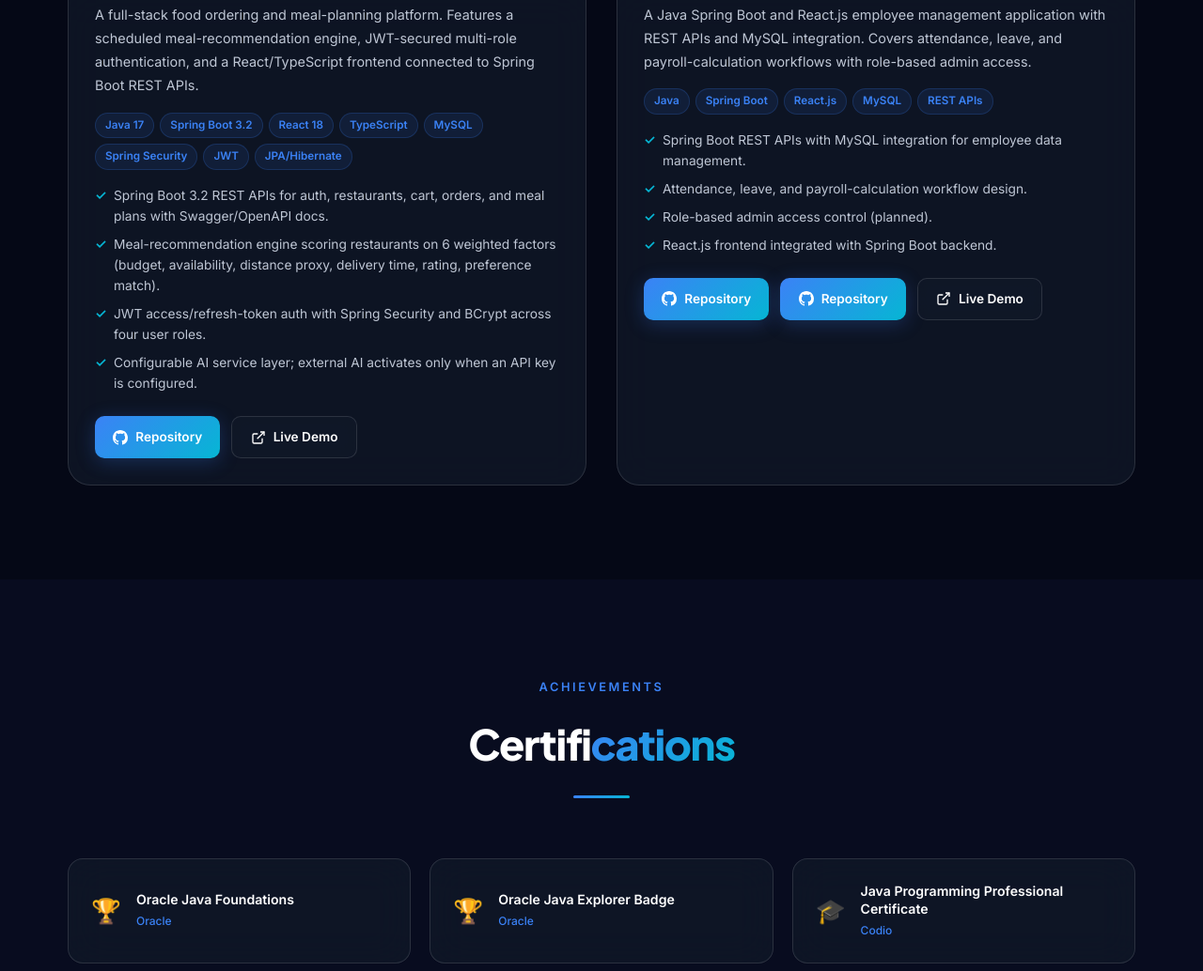
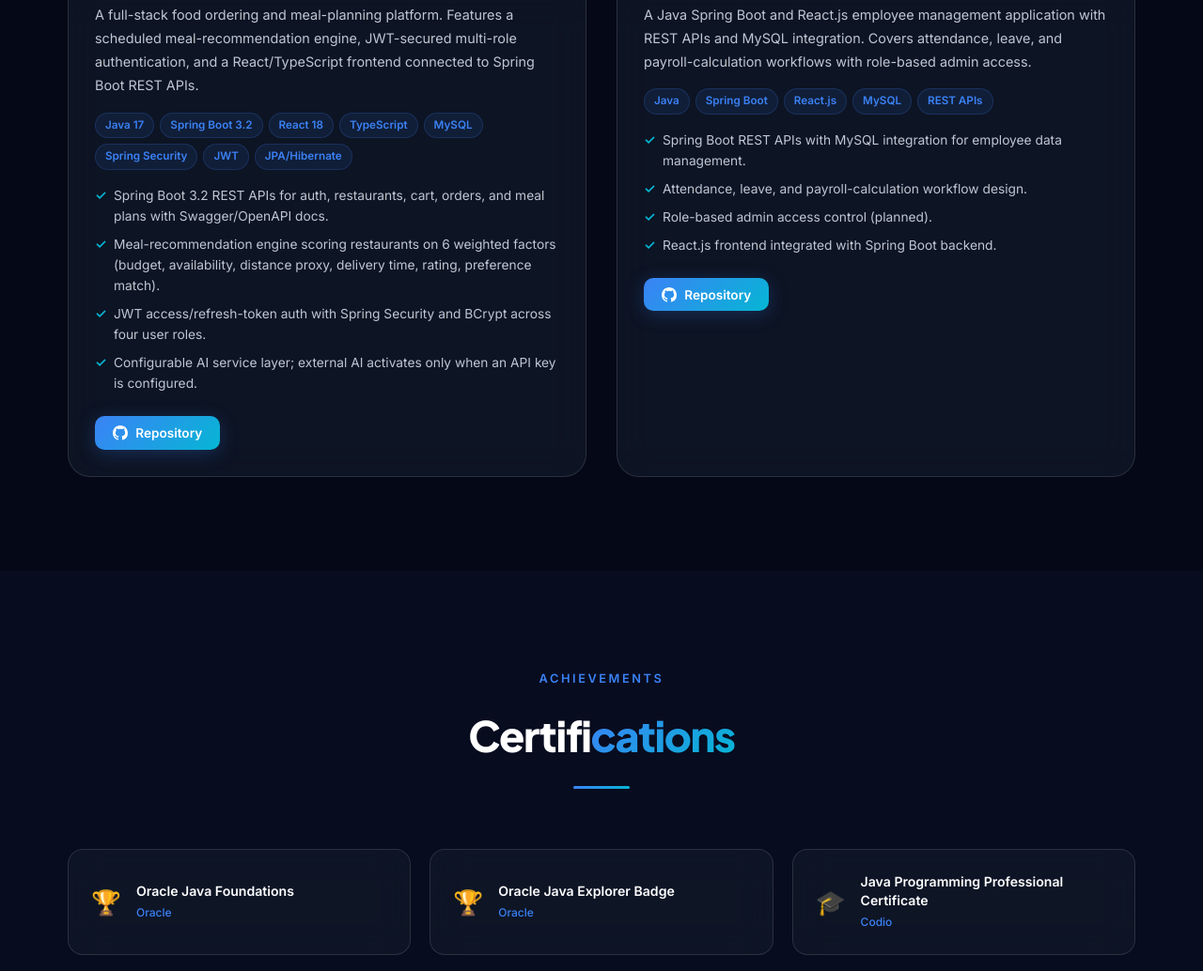
Before and after one commit to MedaAbhinav/java-developer-portfolio, a plain HTML site: page index.html in a window 1280 px wide. Shown: the part 6341-7375 px from the top of the page at 94% size. Drawn offline with Linux system fonts and the light colour scheme.

Commit message:
Fix projects: single Repository button (no link), remove Live Demo; update resume filename

```diff
--- a/index.html
+++ b/index.html
@@ -74,7 +74,7 @@
         </div>
         <p class="hero-tagline">Motivated Java Developer with hands-on experience in developing scalable backend applications using Core Java, Spring Boot, SQL, JDBC, and REST APIs. Passionate about building efficient and maintainable backend solutions.</p>
         <div class="hero-cta">
-          <a href="assets/resume/Abhinav_Meda_Java_Dev.pdf" class="btn btn-primary magnetic-btn" download="Abhinav_Meda_Java_Dev.pdf">
+          <a href="assets/resume/Abhinav_Meda_Java_Developer_Resume.pdf" class="btn btn-primary magnetic-btn" download="Abhinav_Meda_Java_Developer_Resume.pdf">
             <svg width="18" height="18" viewBox="0 0 24 24" fill="none" stroke="currentColor" stroke-width="2"><path d="M21 15v4a2 2 0 0 1-2 2H5a2 2 0 0 1-2-2v-4"/><polyline points="7 10 12 15 17 10"/><line x1="12" y1="15" x2="12" y2="3"/></svg>
             Download Resume
           </a>
@@ -475,14 +475,10 @@
               <li>Configurable AI service layer; external AI activates only when an API key is configured.</li>
             </ul>
             <div class="project-links">
-              <a href="#" id="food-repo" class="btn btn-sm btn-primary" target="_blank" rel="noopener noreferrer">
+              <button class="btn btn-sm btn-primary">
                 <svg width="16" height="16" viewBox="0 0 24 24" fill="currentColor"><path d="M12 0C5.37 0 0 5.37 0 12c0 5.31 3.435 9.795 8.205 11.385.6.105.825-.255.825-.57 0-.285-.015-1.23-.015-2.235-3.015.555-3.795-.735-4.035-1.41-.135-.345-.72-1.41-1.23-1.695-.42-.225-1.02-.78-.015-.795.945-.015 1.62.87 1.845 1.23 1.08 1.815 2.805 1.305 3.495.99.105-.78.42-1.305.765-1.605-2.67-.3-5.46-1.335-5.46-5.925 0-1.305.465-2.385 1.23-3.225-.12-.3-.54-1.53.12-3.18 0 0 1.005-.315 3.3 1.23.96-.27 1.98-.405 3-.405s2.04.135 3 .405c2.295-1.56 3.3-1.23 3.3-1.23.66 1.65.24 2.88.12 3.18.765.84 1.23 1.905 1.23 3.225 0 4.605-2.805 5.625-5.475 5.925.435.375.81 1.095.81 2.22 0 1.605-.015 2.895-.015 3.3 0 .315.225.69.825.57A12.02 12.02 0 0 0 24 12c0-6.63-5.37-12-12-12z"/></svg>
                 Repository
-              </a>
-              <a href="#" id="food-demo" class="btn btn-sm btn-outline" target="_blank" rel="noopener noreferrer">
-                <svg width="16" height="16" viewBox="0 0 24 24" fill="none" stroke="currentColor" stroke-width="2"><path d="M18 13v6a2 2 0 0 1-2 2H5a2 2 0 0 1-2-2V8a2 2 0 0 1 2-2h6"/><polyline points="15 3 21 3 21 9"/><line x1="10" y1="14" x2="21" y2="3"/></svg>
-                Live Demo
-              </a>
+              </button>
             </div>
           </div>
         </div>
@@ -520,17 +516,10 @@
               <li>React.js frontend integrated with Spring Boot backend.</li>
             </ul>
             <div class="project-links">
-              <a href="#" id="ttt-repo" class="btn btn-sm btn-primary" target="_blank" rel="noopener noreferrer">
+              <button class="btn btn-sm btn-primary">
                 <svg width="16" height="16" viewBox="0 0 24 24" fill="currentColor"><path d="M12 0C5.37 0 0 5.37 0 12c0 5.31 3.435 9.795 8.205 11.385.6.105.825-.255.825-.57 0-.285-.015-1.23-.015-2.235-3.015.555-3.795-.735-4.035-1.41-.135-.345-.72-1.41-1.23-1.695-.42-.225-1.02-.78-.015-.795.945-.015 1.62.87 1.845 1.23 1.08 1.815 2.805 1.305 3.495.99.105-.78.42-1.305.765-1.605-2.67-.3-5.46-1.335-5.46-5.925 0-1.305.465-2.385 1.23-3.225-.12-.3-.54-1.53.12-3.18 0 0 1.005-.315 3.3 1.23.96-.27 1.98-.405 3-.405s2.04.135 3 .405c2.295-1.56 3.3-1.23 3.3-1.23.66 1.65.24 2.88.12 3.18.765.84 1.23 1.905 1.23 3.225 0 4.605-2.805 5.625-5.475 5.925.435.375.81 1.095.81 2.22 0 1.605-.015 2.895-.015 3.3 0 .315.225.69.825.57A12.02 12.02 0 0 0 24 12c0-6.63-5.37-12-12-12z"/></svg>
                 Repository
-              <a href="#" id="ttt-repo" class="btn btn-sm btn-primary" target="_blank" rel="noopener noreferrer">
-                <svg width="16" height="16" viewBox="0 0 24 24" fill="currentColor"><path d="M12 0C5.37 0 0 5.37 0 12c0 5.31 3.435 9.795 8.205 11.385.6.105.825-.255.825-.57 0-.285-.015-1.23-.015-2.235-3.015.555-3.795-.735-4.035-1.41-.135-.345-.72-1.41-1.23-1.695-.42-.225-1.02-.78-.015-.795.945-.015 1.62.87 1.845 1.23 1.08 1.815 2.805 1.305 3.495.99.105-.78.42-1.305.765-1.605-2.67-.3-5.46-1.335-5.46-5.925 0-1.305.465-2.385 1.23-3.225-.12-.3-.54-1.53.12-3.18 0 0 1.005-.315 3.3 1.23.96-.27 1.98-.405 3-.405s2.04.135 3 .405c2.295-1.56 3.3-1.23 3.3-1.23.66 1.65.24 2.88.12 3.18.765.84 1.23 1.905 1.23 3.225 0 4.605-2.805 5.625-5.475 5.925.435.375.81 1.095.81 2.22 0 1.605-.015 2.895-.015 3.3 0 .315.225.69.825.57A12.02 12.02 0 0 0 24 12c0-6.63-5.37-12-12-12z"/></svg>
-                Repository
-              </a>
-              <a href="#" id="ttt-demo" class="btn btn-sm btn-outline" target="_blank" rel="noopener noreferrer">
-                <svg width="16" height="16" viewBox="0 0 24 24" fill="none" stroke="currentColor" stroke-width="2"><path d="M18 13v6a2 2 0 0 1-2 2H5a2 2 0 0 1-2-2V8a2 2 0 0 1 2-2h6"/><polyline points="15 3 21 3 21 9"/><line x1="10" y1="14" x2="21" y2="3"/></svg>
-                Live Demo
-              </a>
+              </button>
             </div>
           </div>
         </div>
```
